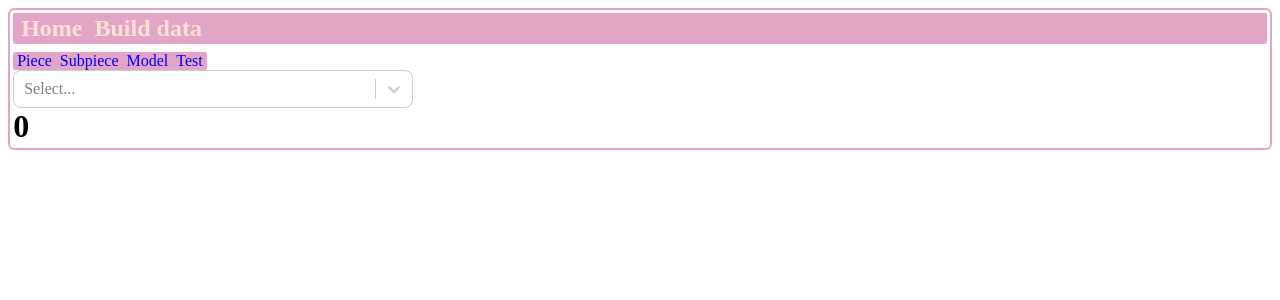
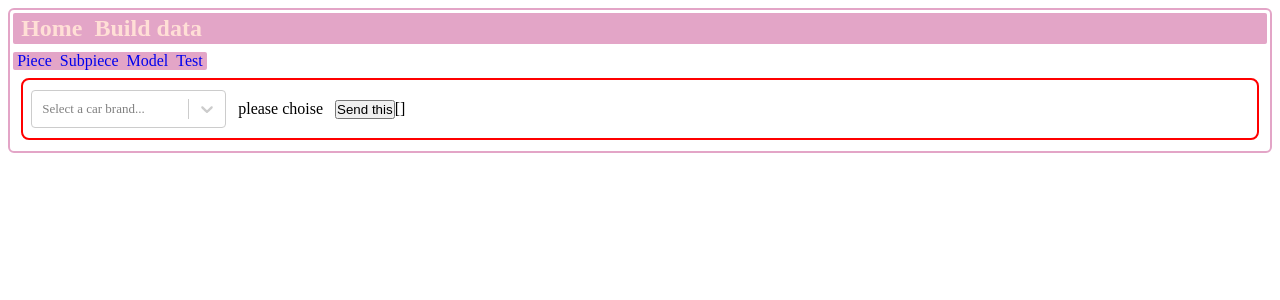
Before and after one commit to Saydva/Production-app, a React (Vite) app in the folder client/: page /buildData/test in a window 1280 px wide. Shown: the top 300 px of the page. Built offline with nearby package versions, Linux system fonts and the light colour scheme.

Commit message:
instead of building searchbar with suggestion i will build new componnents with react-select help

```diff
--- a/client/src/App.css
+++ b/client/src/App.css
@@ -60,3 +60,7 @@ body {
 .testcontainer {
   margin-bottom: 2rem;
 }
+
+input .time {
+  padding-left: 1rem;
+}
--- a/client/src/components/build_components/buildDataComponents/objKey.jsx
+++ b/client/src/components/build_components/buildDataComponents/objKey.jsx
@@ -1,17 +1,19 @@
-import React, { useState } from 'react';
+import React, { useState } from "react";
 
-function  ObjKey (props){
-    const name = props.name
-    const method = props.method
+function ObjKey(props) {
+  const name = props.name;
+  const method = props.method;
+  const search = props.search;
 
   return (
-  <span key={name}>
-    <label htmlFor={name}>{name}</label>
-    <input id={name} type="text" />
-    <button id={name} onClick={method}>Set {name}</button>
-  </span>)};
-
-
-
+    <span key={name}>
+      <label htmlFor={name}>{name}</label>
+      <input id={name} type="text" onChange={search} />
+      <button id={name} onClick={method}>
+        Set {name}
+      </button>
+    </span>
+  );
+}
 
 export default ObjKey;
--- /dev/null
+++ b/client/src/components/build_components/buildDataComponents/rowCompArr.css
@@ -0,0 +1,12 @@
+.flex {
+  display: flex;
+  align-items: center;
+  padding: 8px;
+  border: 2px solid red;
+  margin: 8px;
+  border-radius: 8px;
+}
+
+.choise {
+  padding: 12px;
+}
--- /dev/null
+++ b/client/src/components/build_components/buildDataComponents/rowCompArr.jsx
@@ -0,0 +1,75 @@
+import React, { useState } from "react";
+import Select from "react-select";
+import models from "../../../test_components/testingObjects/testProdObj";
+import "./rowCompArr.css";
+
+const arr = [];
+models.map((e) => arr.push({ value: e.modelName, label: e.modelName }));
+
+function ReactSelect() {
+  const [selectedCar, setSelectedCar] = useState(null);
+  const handleChange = (selectedOption) => {
+    setSelectedCar(selectedOption);
+  };
+
+  const [array, setArray] = useState([]);
+
+  //handlers
+
+  const handleclick = (e) => {
+    e.preventDefault();
+    if (selectedCar) {
+      array.push(selectedCar);
+      setArray([...array]);
+    }
+
+    console.log(array);
+  };
+
+  const customStyles = {
+    control: (provided) => ({
+      ...provided,
+      background: "white",
+      display: "flex",
+      flexWrap: "nowrap",
+      width: "15em",
+      fontSize: 13,
+    }),
+
+    menu: (provided) => ({
+      ...provided,
+      background: "white",
+      width: "15em",
+      fontSize: 13,
+    }),
+  };
+
+  console.log(selectedCar ? selectedCar.value : "no value");
+
+  return (
+    <div className="flex">
+      <div className="select-container">
+        <div className="select-wrapper">
+          <Select
+            options={arr}
+            onChange={handleChange}
+            placeholder="Select a car brand..."
+            className="select-input"
+            styles={customStyles}
+            inputId="dodo"
+          />
+        </div>
+      </div>
+      <span className="choise">
+        {selectedCar ? selectedCar.value : "please choise"}
+      </span>
+      <span>
+        {" "}
+        <button onClick={handleclick}>Send this</button>
+        <span>{JSON.stringify(array)}</span>
+      </span>
+    </div>
+  );
+}
+
+export default ReactSelect;
--- a/client/src/components/build_components/elemntaryRoutes/TestingPage.jsx
+++ b/client/src/components/build_components/elemntaryRoutes/TestingPage.jsx
@@ -1,43 +1,12 @@
-import React, { useState } from "react";
-import Select from "react-select";
-import models from "../../../../src/test_components/testingObjects/testProdObj";
+import React from "react";
+import ReactSelect from "../buildDataComponents/rowCompArr";
 
-function SearchBarSelect() {
-  const arr = models.map((e) => {
-    return { value: e.modelName, label: e.modelName };
-  });
-  arr.push({ value: "", label: "" });
-  console.log(arr);
-
-  const customStyles = {
-    control: (provided) => ({
-      ...provided,
-      width: "400px",
-      borderRadius: "8px",
-      boxShadow: "none",
-      textAlign: "left",
-    }),
-
-    options: (provided, state) => ({
-      ...provided,
-      color: "green",
-      backgroundColor: state.isSelected ? "lightgrey" : "white",
-    }),
-  };
-
-  const [picked, setPicked] = useState("");
-
+function Test() {
   return (
-    <div className="serchContainer">
-      <Select
-        options={arr}
-        styles={customStyles}
-        isMulti
-        onChange={(option) => setPicked(option)}
-      />
-      <h1>{picked.length}</h1>
-    </div>
+    <>
+      <ReactSelect />
+    </>
   );
 }
 
-export default SearchBarSelect;
+export default Test;
--- a/client/src/components/inputData.jsx
+++ b/client/src/components/inputData.jsx
@@ -58,6 +58,7 @@ function InputData(props) {
     if (data.trim() != "") {
       obj[objprop].push(data.trim());
       setObj({ ...obj });
+      console.log(data.length);
     }
   };
 
@@ -76,7 +77,6 @@ function InputData(props) {
       console.log("yes");
       operObj.operation = name;
       operObj.time = time;
-
       obj.operations.push(operObj);
       setObj({ ...obj });
       console.log(obj.operations.length);
@@ -150,7 +150,11 @@ function InputData(props) {
         <div className="inputSide">
           <ObjKey name={Object.keys(obj)[0]} method={handleClickKey} />
           <ObjKey name={Object.keys(obj)[1]} method={handleClickKey} />
-          <ObjArray name={Object.keys(obj)[4]} method={handleClickArray} />
+          <ObjArray
+            name={Object.keys(obj)[4]}
+            method={handleClickArray}
+            search={onchange}
+          />
           <ObjArray name={Object.keys(obj)[5]} method={handleClickArray} />
           <ObjOperations
             name1={Object.keys(operObj)[0]}
@@ -193,6 +197,8 @@ function InputData(props) {
     );
   };
 
+  // console.log(document.querySelectorAll("input#piecec").value);
+
   const ModelElement = () => {
     return (
       <div className="container">
--- a/client/src/test_components/testingObjects/testProdObj.js
+++ b/client/src/test_components/testingObjects/testProdObj.js
@@ -91,4 +91,9 @@ let models = [
   },
 ];
 
+const arr = [];
+models.map((e) => arr.push({ value: e.modelName, label: e.modelName }));
+
+console.log(arr);
+
 export default models;
```
Also changed, not shown: client/src/components/build_components/buildDataComponents/objArray.jsx (+13 -8 lines), 1 other file (tests, documents, lock files or other folders).
